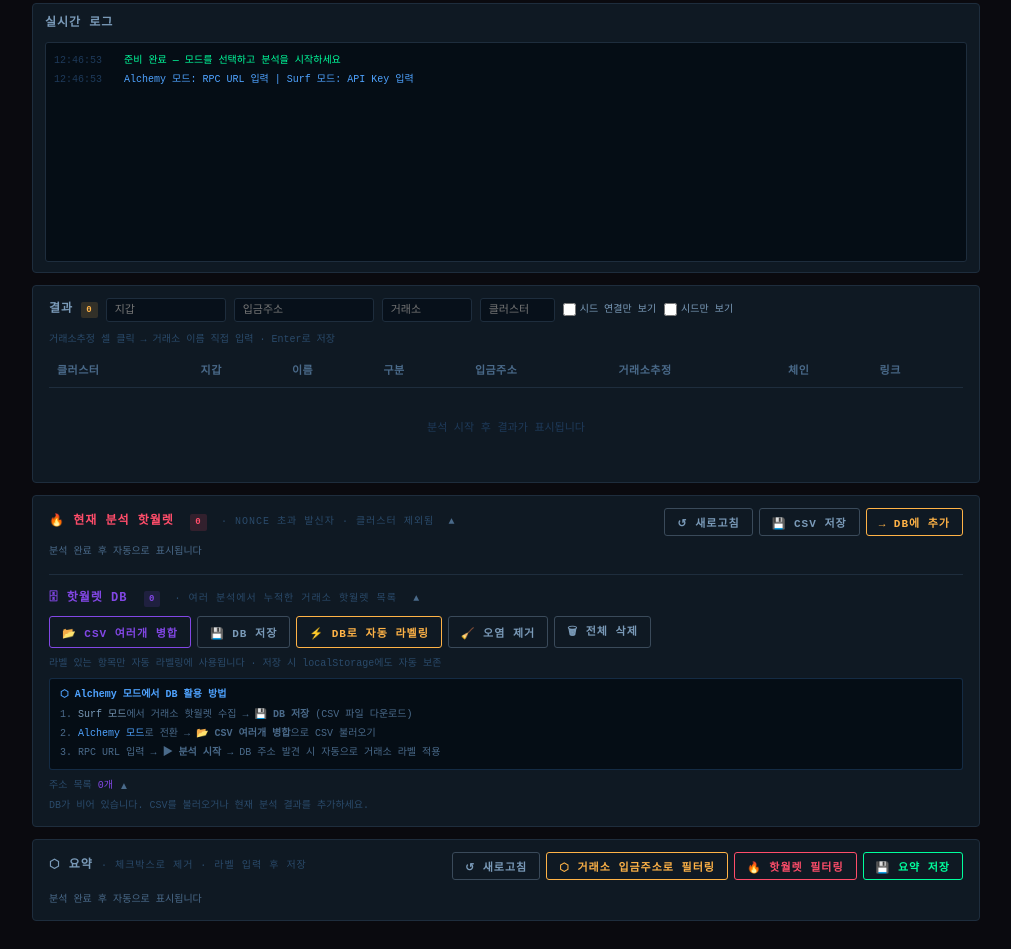
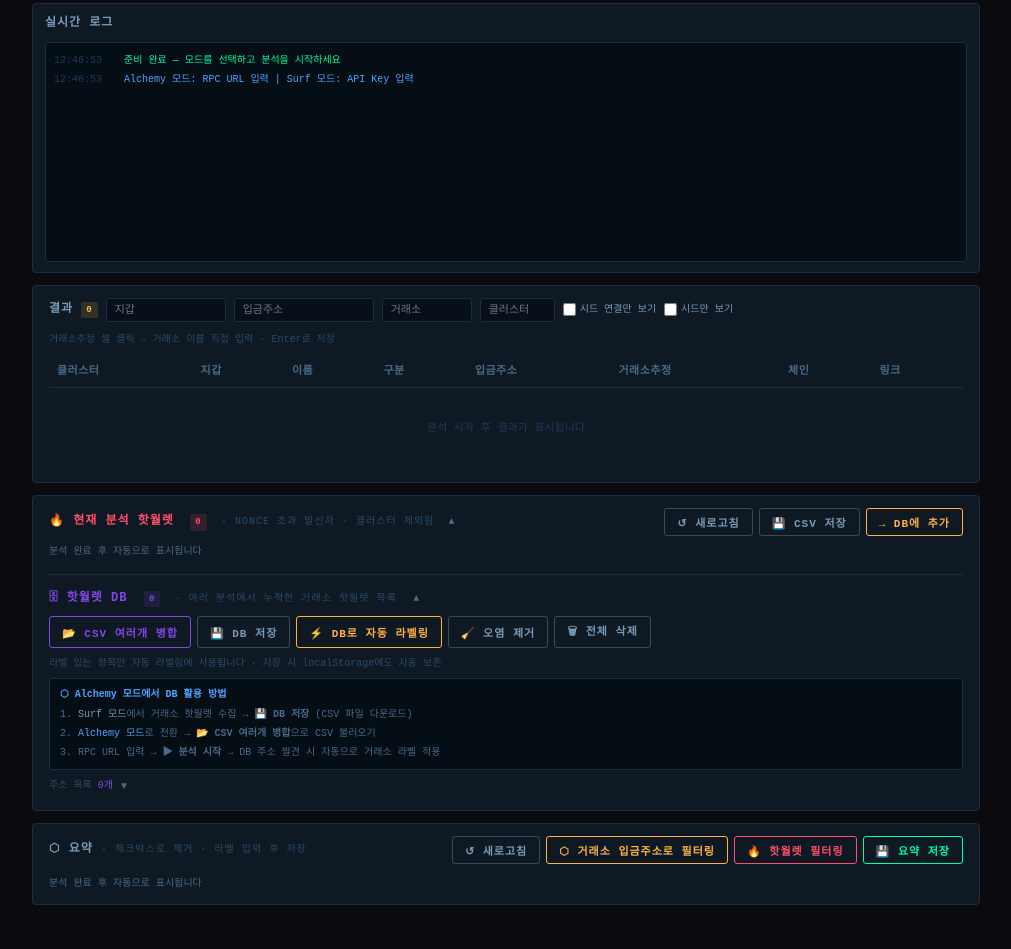
Before and after one commit to peaceroll/walo, a plain HTML site: page wallet-analyzer.html in a window 1280 px wide. Shown: the part 1502-2451 px from the top of the page, without its empty margins (134-1145 px from the left). Drawn offline with Linux system fonts and the light colour scheme.

Commit message:
Add files via upload

```diff
--- a/wallet-analyzer.html
+++ b/wallet-analyzer.html
@@ -3789,6 +3789,11 @@ async function testSurfProxy(){
   var hwArrow=gel('hwdb-arrow');
   if(hwBody)hwBody.style.display='';
   if(hwArrow)hwArrow.textContent='▲';
+  // DB 목록은 기본 접힘
+  var listBody=gel('hwdb-list-body');
+  var listArrow=gel('hwdb-list-arrow');
+  if(listBody)listBody.style.display='none';
+  if(listArrow)listArrow.textContent='▼';
   // 저장된 분석 모드 프리셋 복원
   var savedPreset=localStorage.getItem('wca_analysis_preset');
   if(savedPreset&&ANALYSIS_PRESETS[savedPreset]){
```
